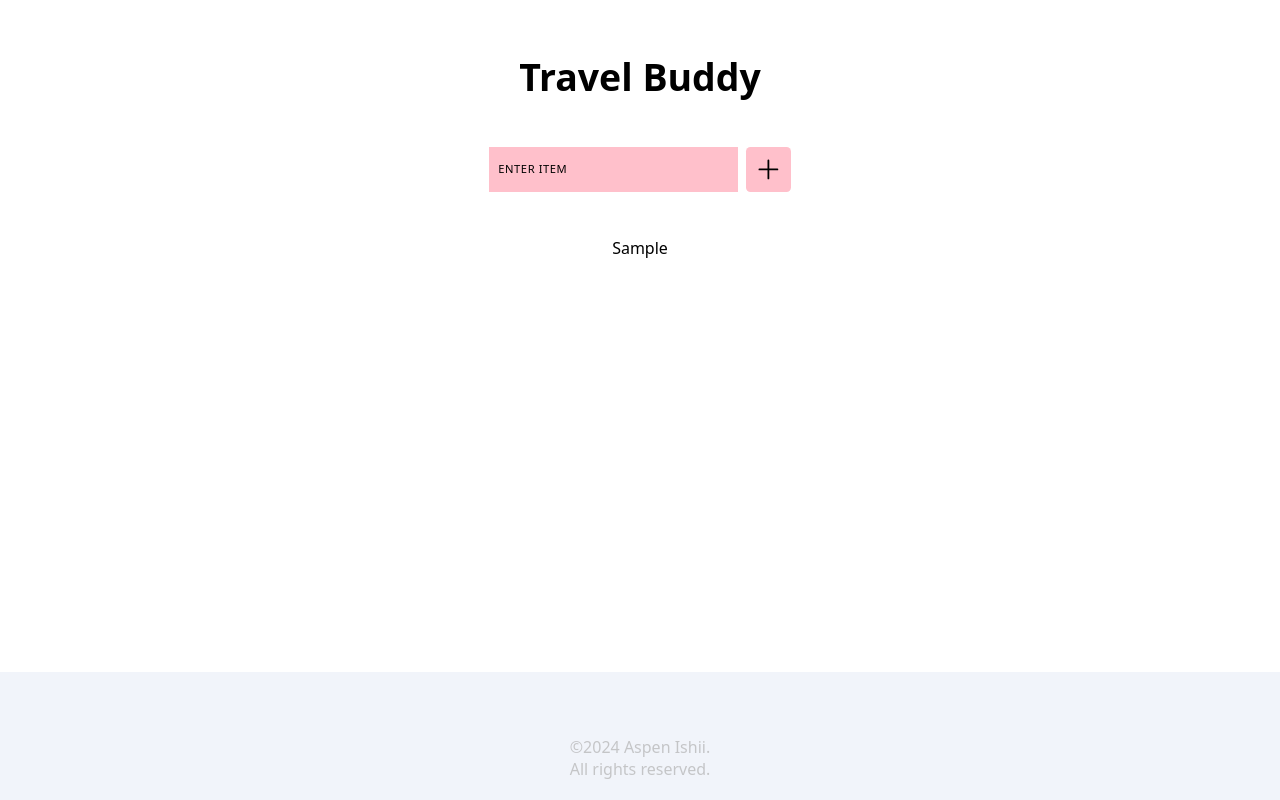
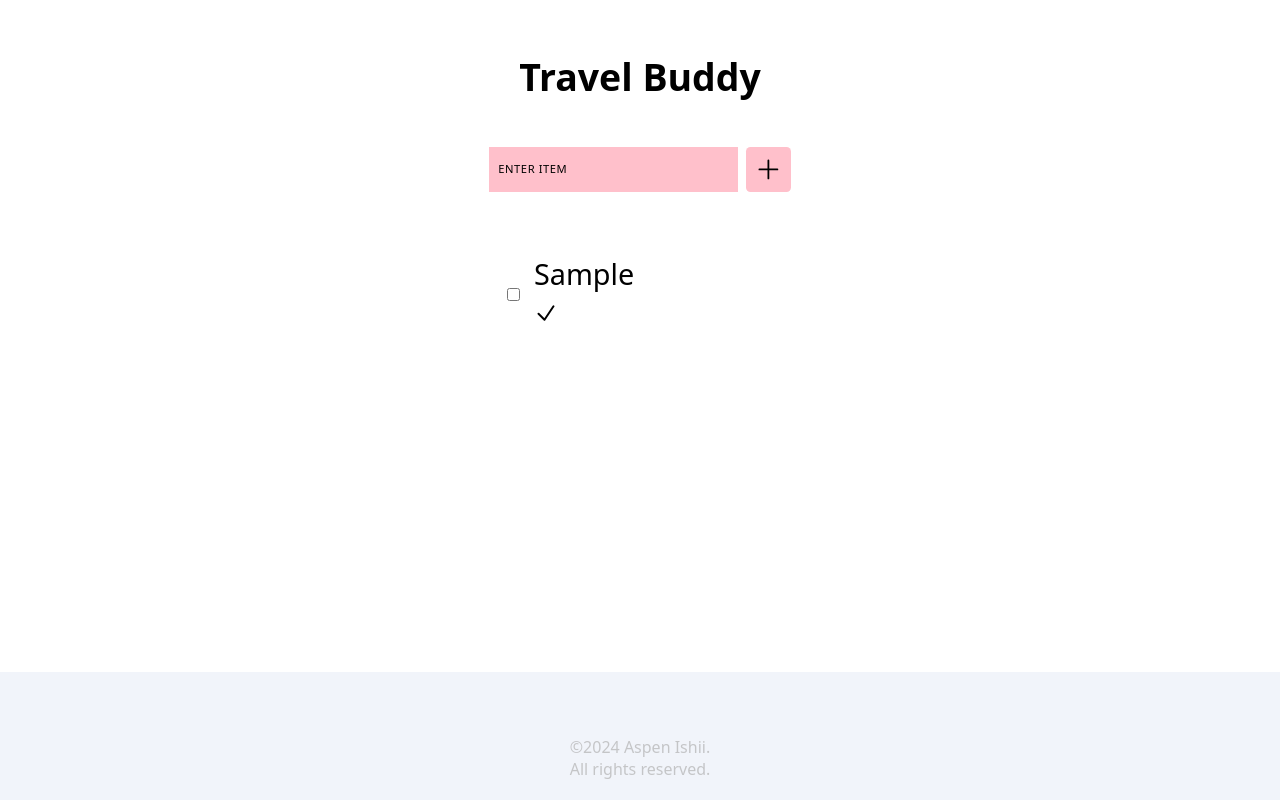
Before and after one commit to Aspen-Ishii/travel-buddy, a React (Vite) app: page / in a window 1280 px wide. Both pictures are taken after typing "Sample" into the empty fields and a click on the button "Add Item". Built offline with nearby package versions, Linux system fonts and the light colour scheme.

Commit message:
update item data handeling before passing to list

```diff
--- a/src/components/Backpack/ItemList.jsx
+++ b/src/components/Backpack/ItemList.jsx
@@ -2,12 +2,12 @@
 import SingleItem from './SingleItem'
 
 //styles
-import styles from './SingleItem.module.css'
+import styles from './ItemList.module.css'
 
 const ItemList =({items}) => {
   return (
     <ul className={styles.items}>
-        {items.sort((a,b) => b.id - a.id) .map (item => (
+        {items.sort ((a,b) => b.id - a.id) .map (item => (
             <SingleItem
                 key={item.id}
                 item={item}
--- /dev/null
+++ b/src/components/Backpack/ItemList.module.css
@@ -0,0 +1,5 @@
+.items {
+    display: grid;
+    list-style-type: none;
+    gap: 1.5em;
+  }
--- a/src/components/Backpack/SingleItem.jsx
+++ b/src/components/Backpack/SingleItem.jsx
@@ -1,9 +1,29 @@
+//styles
+import styles from './SingleItem.module.css';
+
+// library imports
+import { CheckIcon } from '@heroicons/react/24/outline';
+
+
 const SingleItem = ({item}) => {
 
     return (
-    <div>
-        {item.name}
-    </div>
+    <li className={styles.item}>
+        <div className={styles["item-group"]}>
+            <input type="checkbox" className={styles.checkbox} checked={item.checked}
+            //onChange={}
+            name={item.name} id={item.id}
+            />
+
+            <label htmlFor={item.id} className={styles.label}>
+
+            {item.name}
+            <p className={styles.checkmark}>
+                <CheckIcon strokeWidth={2} width={24} height={24} />
+            </p>
+            </label>
+        </div>
+    </li>
   )
 }
 
--- a/src/components/Backpack/SingleItem.module.css
+++ b/src/components/Backpack/SingleItem.module.css
@@ -0,0 +1,24 @@
+.item {
+    display: flex;
+    align-items: center;
+    justify-content: space-between;
+    gap: .6em;
+    font-size: var(--_size);
+    border: .2em solid hsl(var(--muted) / 0.8);
+    padding: .6em;
+    border-radius: calc(var(--_radius) * 2);
+  }
+
+  .item-group {
+    display: flex;
+    align-items: center;
+    --taskgroup-gap: .5em;
+    gap: var(--taskgroup-gap);
+  }
+
+  .label {
+    position: relative;
+    cursor: pointer;
+    text-align: left;
+    line-height: 1.4;
+  }
```
